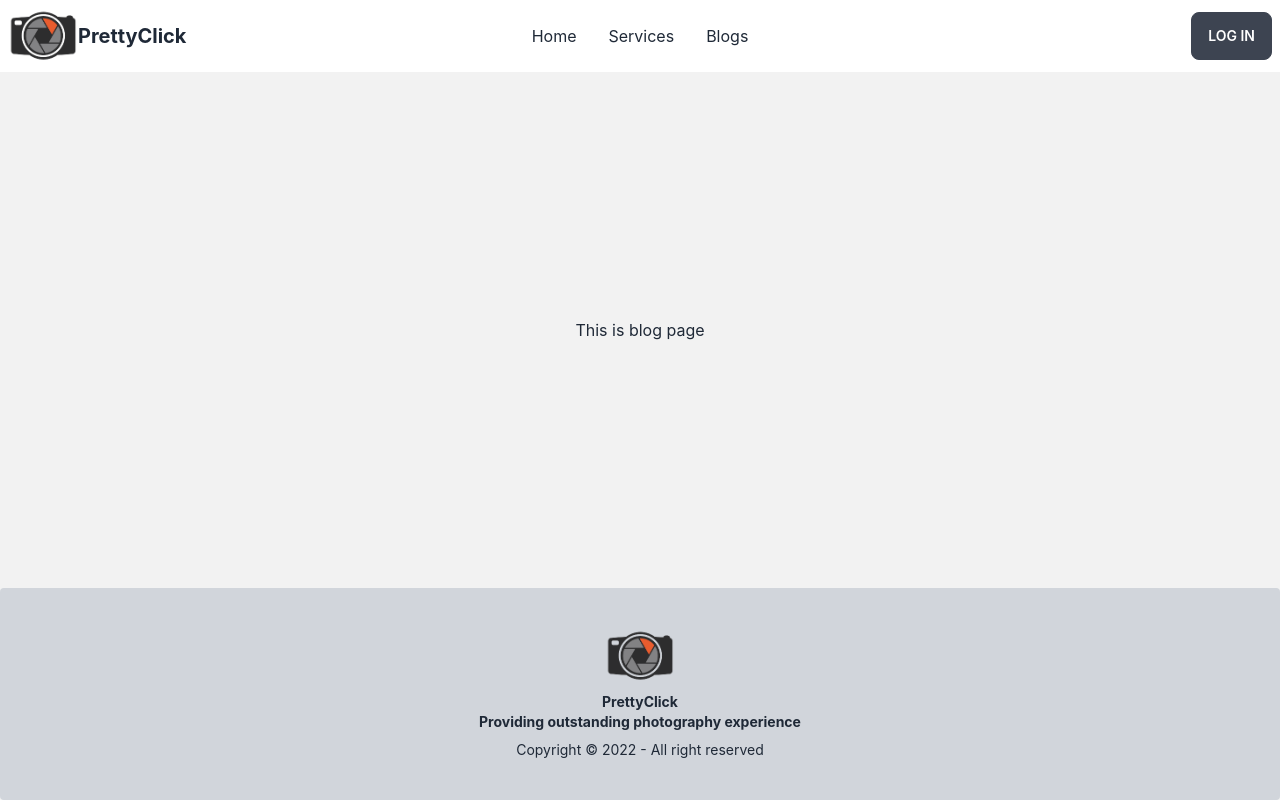
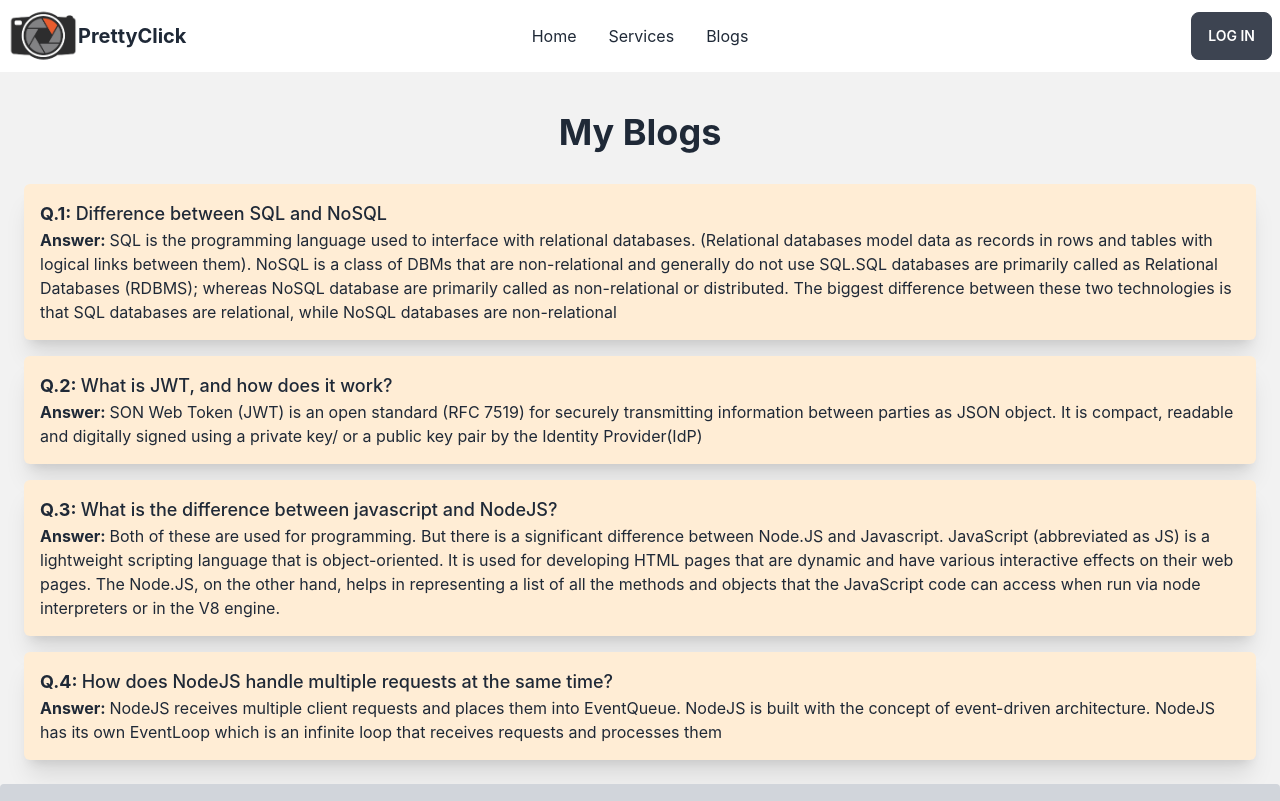
Before and after one commit to anik-kumar-nath/PrettyClick-Client-Side, a React (Create React App) app: page /blogs in a window 1280 px wide. Shown: the top 801 px of the page. Built offline with nearby package versions, Linux system fonts and the light colour scheme; no server answers.

Commit message:
done blog section

```diff
--- a/public/Blogs.json
+++ b/public/Blogs.json
@@ -1,18 +1,18 @@
 [
     {
         "Q": "Difference between SQL and NoSQL",
-        "A": ""
+        "A": "SQL is the programming language used to interface with relational databases. (Relational databases model data as records in rows and tables with logical links between them). NoSQL is a class of DBMs that are non-relational and generally do not use SQL.SQL databases are primarily called as Relational Databases (RDBMS); whereas NoSQL database are primarily called as non-relational or distributed. The biggest difference between these two technologies is that SQL databases are relational, while NoSQL databases are non-relational"
     },
     {
         "Q": "What is JWT, and how does it work?",
-        "A": ""
+        "A": "SON Web Token (JWT) is an open standard (RFC 7519) for securely transmitting information between parties as JSON object. It is compact, readable and digitally signed using a private key/ or a public key pair by the Identity Provider(IdP)"
     },
     {
         "Q": "What is the difference between javascript and NodeJS?",
-        "A": ""
+        "A": "Both of these are used for programming. But there is a significant difference between Node.JS and Javascript. JavaScript (abbreviated as JS) is a lightweight scripting language that is object-oriented. It is used for developing HTML pages that are dynamic and have various interactive effects on their web pages. The Node.JS, on the other hand, helps in representing a list of all the methods and objects that the JavaScript code can access when run via node interpreters or in the V8 engine."
     },
     {
         "Q": "How does NodeJS handle multiple requests at the same time?",
-        "A": ""
+        "A": "NodeJS receives multiple client requests and places them into EventQueue. NodeJS is built with the concept of event-driven architecture. NodeJS has its own EventLoop which is an infinite loop that receives requests and processes them"
     }
 ]
--- /dev/null
+++ b/src/Pages/Blogs/Blog.js
@@ -0,0 +1,13 @@
+import React from 'react';
+
+const Blog = ({ blog, index }) => {
+    const { Q, A } = blog;
+    return (
+        <div className='p-4 bg-orange-100 rounded-md shadow-xl m-4'>
+            <h1 className='text-lg font-medium'><strong>Q.{index}: </strong> {Q}</h1>
+            <p><strong>Answer: </strong> {A}</p>
+        </div>
+    );
+};
+
+export default Blog;
--- a/src/Pages/Blogs/Blogs.js
+++ b/src/Pages/Blogs/Blogs.js
@@ -1,20 +1,27 @@
-import React from 'react';
+import React, { useEffect, useState } from 'react';
+// import { useLoaderData } from 'react-router-dom';
 import useTitle from '../../Components/Titlehook/useTitle';
+import Blog from './Blog';
 
 
 const Blogs = () => {
     useTitle('Blogs')
+    const [blogs, setBlogs] = useState([]);
+    useEffect(() => {
+        fetch('Blogs.json')
+            .then(res => res.json())
+            .then(data => setBlogs(data));
+    }, [])
     return (
-        <div>
-            This is blog page
-            {/* <PhotoProvider maskOpacity={0.9}>
-                <PhotoView src="https://placeimg.com/400/225/arch" >
-                    <div>
-                        <img src="https://placeimg.com/400/225/arch" alt="" />
-                    </div>
-                </PhotoView>
-            </PhotoProvider> */}
+        <div className='m-2'>
+            <h2 className='text-4xl font-bold text-center m-8'>My Blogs</h2>
+            <div>
+                {
+                    blogs.map((blog, index) => <Blog key={index} index={index + 1} blog={blog}></Blog>)
+                }
+            </div>
         </div>
+
     );
 };
 
--- a/src/Pages/Home/Home.js
+++ b/src/Pages/Home/Home.js
@@ -3,7 +3,6 @@ import useTitle from '../../Components/Titlehook/useTitle';
 import AboutMe from './AboutMe';
 import Carousel from './Carousel';
 import ListofService from './ListofService';
-import PricingGuide from './PricingGuide';
 import Testimonials from './Testimonials';
 
 const Home = () => {
@@ -12,7 +11,6 @@ const Home = () => {
         <div>
             <Carousel></Carousel>
             <ListofService></ListofService>
-            <PricingGuide></PricingGuide>
             <hr />
             <AboutMe></AboutMe>
             <hr />
--- a/src/Pages/Home/PricingGuide.js
+++ /dev/null
@@ -1,23 +0,0 @@
-import React, { useEffect, useState } from 'react';
-import PricingItem from './PricingItem';
-
-const PricingGuide = () => {
-    const [items, setItems] = useState();
-    useEffect(() => {
-        fetch('Pricing.json')
-            .then(res => res.json())
-            .then(data => setItems(data))
-    }, [])
-    return (
-        <div className='p-4'>
-            <h2 className='text-4xl font-bold text-center mb-8'>PRICING GUIDE</h2>
-            <div className='grid gap-4 grid-cols-1 lg:grid-cols-3 md:grid-cols-2'>
-                {
-                    items && items.map((item, index) => <PricingItem key={index} item={item}></PricingItem>)
-                }
-            </div>
-        </div>
-    );
-};
-
-export default PricingGuide;
--- a/src/Routes/Routes.js
+++ b/src/Routes/Routes.js
@@ -48,6 +48,7 @@ export const routes = createBrowserRouter([
             {
                 path: '/blogs',
                 element: <Blogs></Blogs>,
+                // loader: () => fetch('Blogs.json'),
                 errorElement: <Unknownroute></Unknownroute>
             },
             {
```
